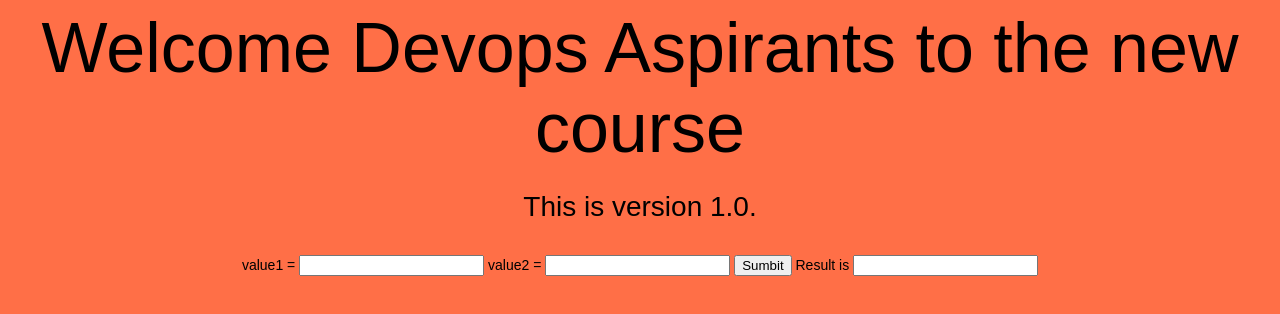
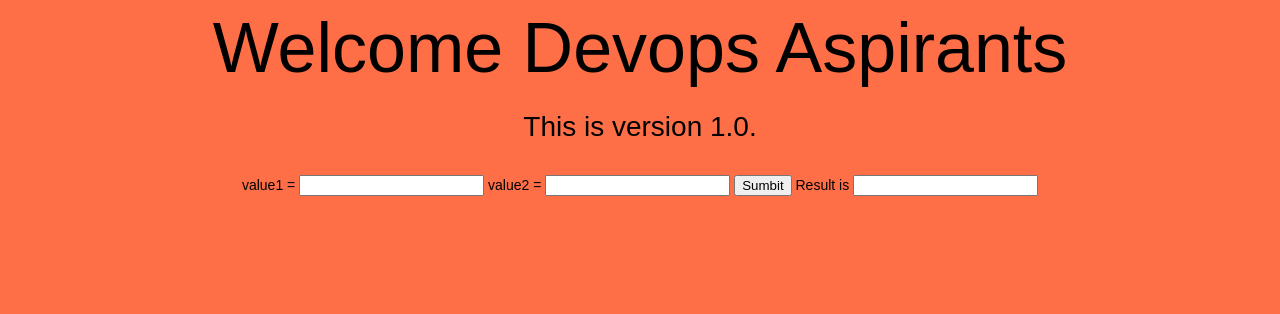
Before and after one commit to sathyanarayan/UpgradDevopsDemo, a website: page index.html in a window 1280 px wide. Drawn offline with Linux system fonts and the light colour scheme.

Commit message:
Update index.html

```diff
--- a/index.html
+++ b/index.html
@@ -26,7 +26,7 @@
 </head>
 <body>
 <div align="center">
-    <h1>Welcome Devops Aspirants to the new course</h1>
+    <h1>Welcome Devops Aspirants</h1>
     <h2>This is version 1.0.</h2>
 </div>  <br><br>
 <div align="center">
```
